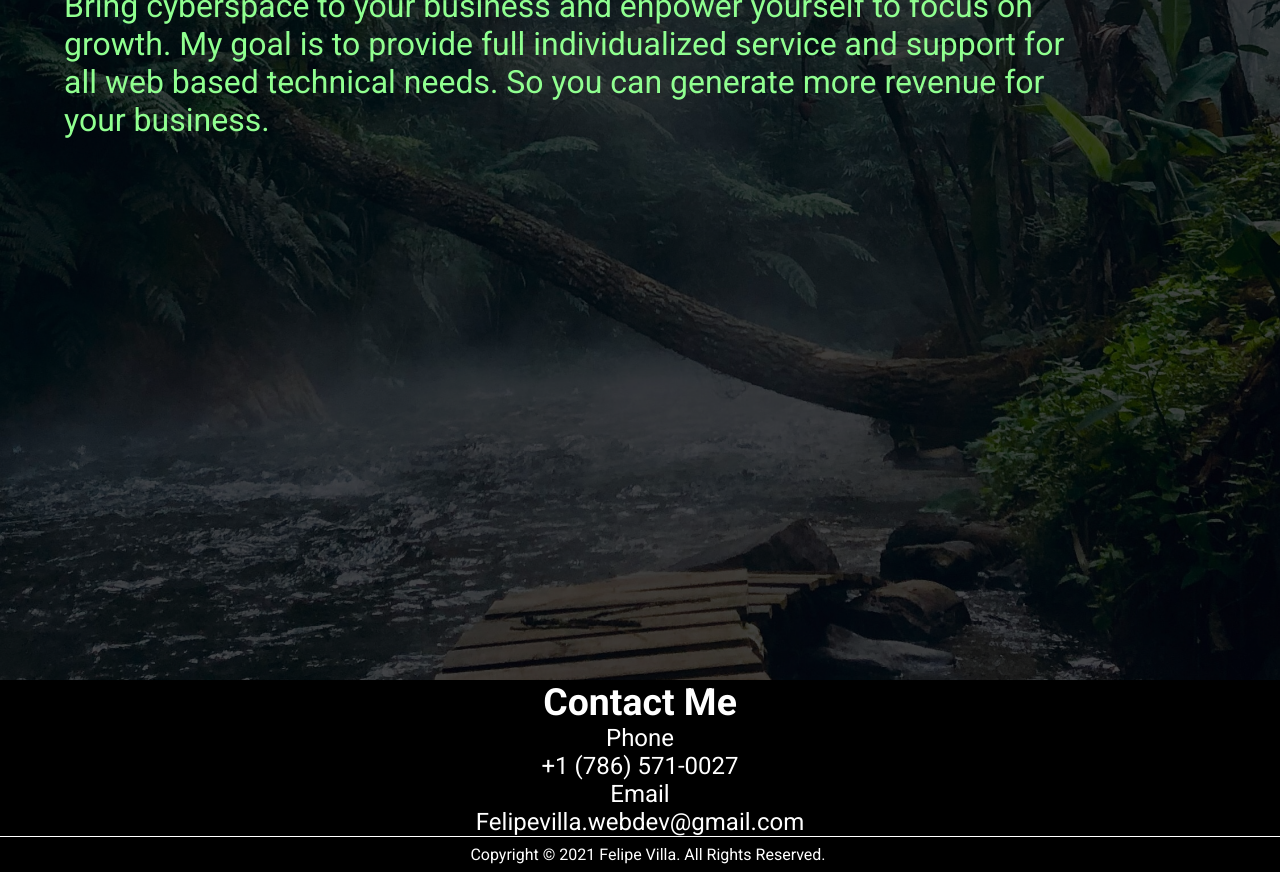
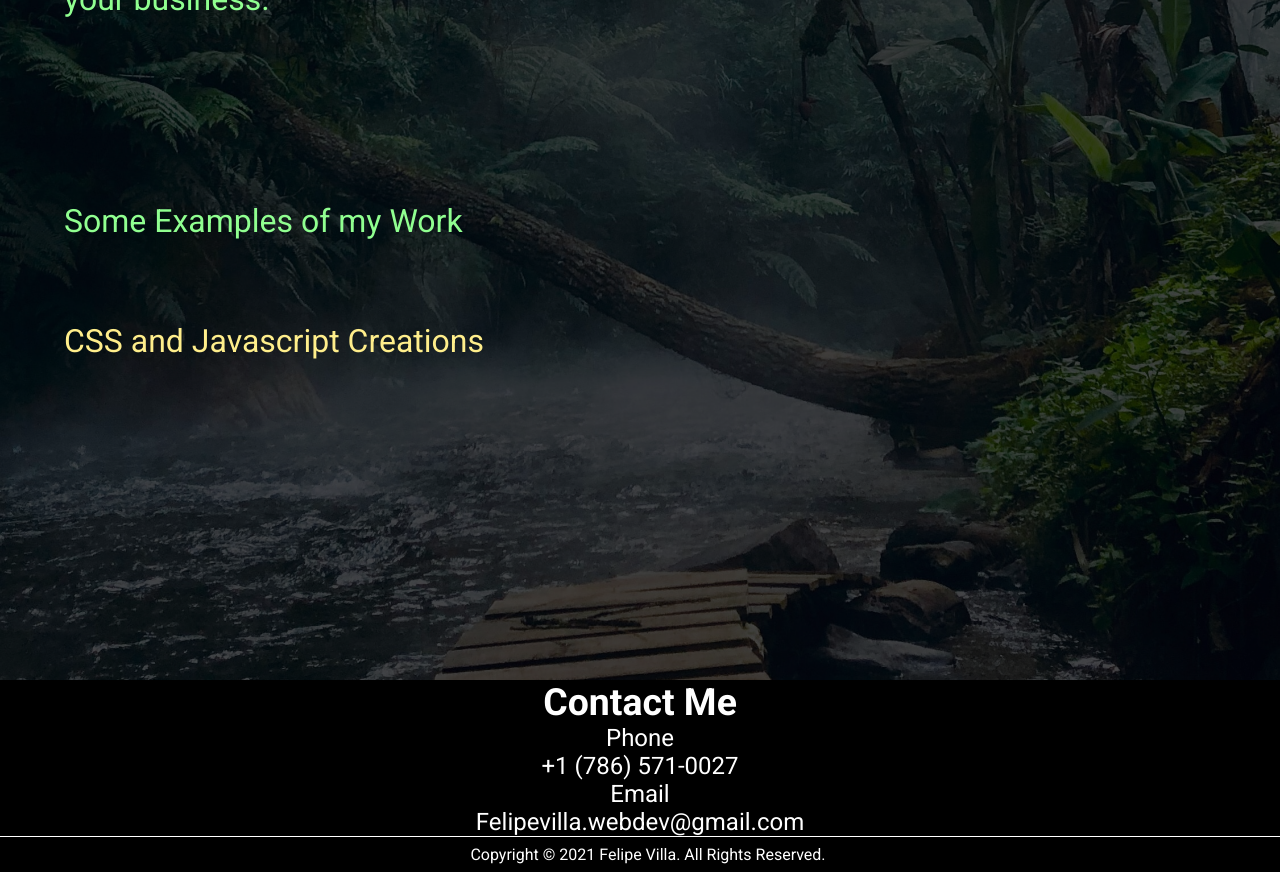
Before and after one commit to Felipevillajr/portfolio4, a React (Create React App) app: page / in a window 1280 px wide. Shown: the part 920-1792 px from the top of the page. Built offline with nearby package versions, Linux system fonts and the light colour scheme.

Commit message:
added hover fuctionality to links and link to some css work

```diff
--- a/src/App.scss
+++ b/src/App.scss
@@ -14,4 +14,5 @@ a {
 
 a:hover {
   color: $Links_hover;
+  font-weight: 700;
 }
--- a/src/Components/Header/Header.scss
+++ b/src/Components/Header/Header.scss
@@ -24,3 +24,7 @@
   height: 1px;
   width: 10%;
 }
+
+.borderbot:hover {
+  border-bottom: 2px solid $Links_hover;
+}
--- a/src/Pages/Home/Home.js
+++ b/src/Pages/Home/Home.js
@@ -35,6 +35,19 @@ export default function Home() {
           for your business.
         </p>
         <br />
+        <p className="bodytext">Some Examples of my Work</p>
+        <ul>
+          <li>
+            <a
+              className="bodylinks"
+              href="https://codesandbox.io/s/spacemanparallax-qut1r?file=/src/styles.css"
+              target="_blank"
+              rel="noreferrer"
+            >
+              CSS and Javascript Creations
+            </a>
+          </li>
+        </ul>
       </div>
       <Bg />
     </>
--- a/src/Pages/Home/Home.scss
+++ b/src/Pages/Home/Home.scss
@@ -116,6 +116,9 @@ h3 {
 }
 
 .bodytext {
+  color: $theme_title;
+  font-size: 1.3rem;
+  padding: 1rem;
   @include for-tablet {
     font-size: 2rem;
     width: 80%;
@@ -126,3 +129,23 @@ h3 {
     font-size: 3rem;
   }
 }
+
+.Iframe {
+  width: 100%;
+  height: 500px;
+  border: 0;
+  border-radius: 4px;
+  overflow: hidden;
+}
+
+.bodylinks {
+  font-size: 1.3rem;
+  padding: 1rem;
+  @include for-tablet {
+    padding: 4rem;
+    font-size: 2rem;
+  }
+  @include for-desktop {
+    font-size: 3rem;
+  }
+}
--- a/src/Partials/Colors.scss
+++ b/src/Partials/Colors.scss
@@ -1,4 +1,4 @@
 $Links: rgb(255, 238, 139);
-$Links_hover: rgb(255, 240, 154);
+$Links_hover: rgb(241, 205, 0);
 $theme_title: rgb(144, 255, 144);
 $theme_shape: rgba(158, 255, 158, 0.185);
```
